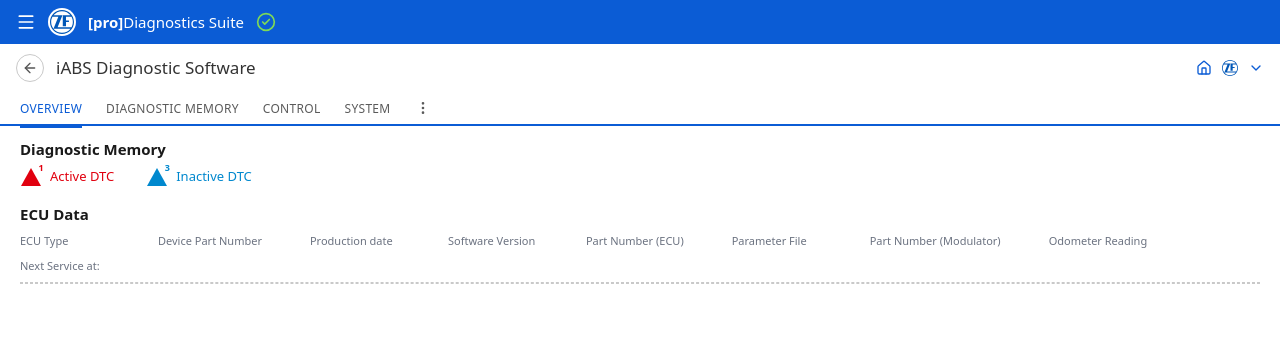
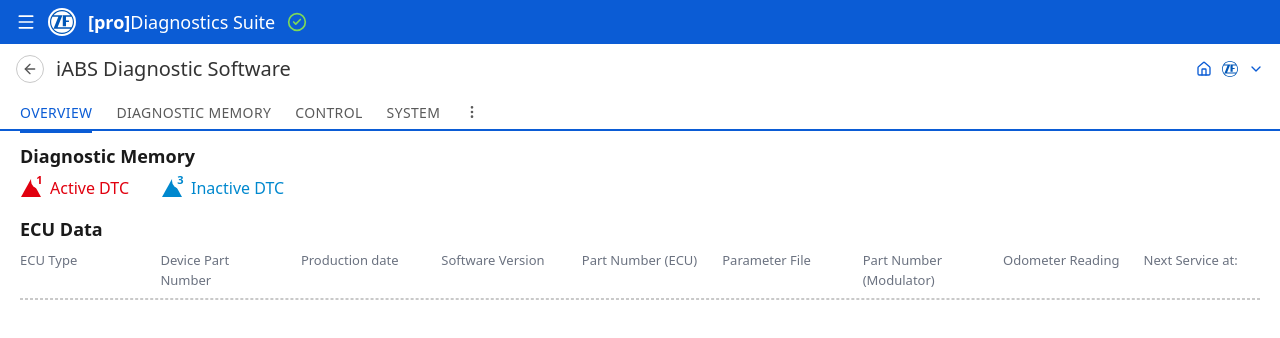
Before and after one commit to Gowtham0792/diagnostic-mockup, a React (Vite) app: page / in a window 1280 px wide. Shown: the top 338 px of the page. Built offline with nearby package versions, Linux system fonts and the light colour scheme.

Commit message:
Bump font sizes ~20%; equal-width ECU Data columns
Co-Authored-By: Claude Sonnet 5 <noreply@anthropic.com>

```diff
--- a/src/pages/DmsOverview.tsx
+++ b/src/pages/DmsOverview.tsx
@@ -26,7 +26,7 @@ export default function DmsOverview() {
         <span className="grid h-7 w-7 place-items-center rounded-full bg-white p-0.5">
           <img src={zfLogo} alt="ZF" className="h-full w-full" />
         </span>
-        <span className="text-[15px]">
+        <span className="text-[18px]">
           <span className="font-semibold">[pro]</span>Diagnostics Suite
         </span>
         <CheckCircle2 className="h-5 w-5 text-[#7ed957]" />
@@ -37,8 +37,8 @@ export default function DmsOverview() {
         <button className="mr-3 grid h-7 w-7 place-items-center rounded-full border border-[#c9c9c9] text-[#555]">
           <ArrowLeft className="h-4 w-4" />
         </button>
-        <h1 className="text-[17px] font-normal text-[#333]">{dms.title}</h1>
-        <button className="ml-auto flex items-center gap-1.5 text-[13px] font-semibold" style={{ color: ZF_BLUE }}>
+        <h1 className="text-[20px] font-normal text-[#333]">{dms.title}</h1>
+        <button className="ml-auto flex items-center gap-1.5 text-[16px] font-semibold" style={{ color: ZF_BLUE }}>
           <Home className="h-4 w-4" />
           <img src={zfLogo} alt="ZF" className="h-4 w-6 object-contain" />
           <ChevronDown className="h-4 w-4" />
@@ -51,7 +51,7 @@ export default function DmsOverview() {
           <button
             key={t}
             onClick={() => setTab(t)}
-            className="relative -mb-0.5 py-2 text-[12px] tracking-wide"
+            className="relative -mb-0.5 py-2 text-[14px] tracking-wide"
             style={{ color: tab === t ? ZF_BLUE : '#5a5a5a' }}
           >
             {t}
@@ -65,18 +65,21 @@ export default function DmsOverview() {
 
       {/* Body */}
       <div className="min-h-0 flex-1 px-5 py-3">
-        <h2 className="text-[15px] font-bold">Diagnostic Memory</h2>
-        <div className="mt-1.5 flex items-center gap-8 text-[13px]">
+        <h2 className="text-[18px] font-bold">Diagnostic Memory</h2>
+        <div className="mt-1.5 flex items-center gap-8 text-[16px]">
           <DtcCounter count={dms.memory.active} color={DTC_RED} label="Active DTC" />
           <DtcCounter count={dms.memory.inactive} color={DTC_BLUE} label="Inactive DTC" />
         </div>
 
-        <h2 className="mt-4 text-[15px] font-bold">ECU Data</h2>
-        <div className="mt-2 flex flex-wrap gap-x-12 gap-y-2 border-b border-dashed border-[#c9c9c9] pb-2">
+        <h2 className="mt-4 text-[18px] font-bold">ECU Data</h2>
+        <div
+          className="mt-2 grid gap-x-6 gap-y-2 border-b border-dashed border-[#c9c9c9] pb-2"
+          style={{ gridTemplateColumns: `repeat(${dms.ecuData.length}, minmax(0, 1fr))` }}
+        >
           {dms.ecuData.map((f) => (
-            <div key={f.label} className="min-w-[90px]">
-              <div className="text-[11px] text-[#6b7280]">{f.label}</div>
-              <div className="text-[13px]">{f.value ?? ' '}</div>
+            <div key={f.label}>
+              <div className="text-[13px] text-[#6b7280]">{f.label}</div>
+              <div className="text-[16px]">{f.value ?? ' '}</div>
             </div>
           ))}
         </div>
@@ -94,7 +97,7 @@ function DtcCounter({ count, color, label }: { count: number; color: string; lab
           <path d="M11 1 21 19 1 19Z" fill={color} />
         </svg>
         <span
-          className="absolute -right-1.5 -top-1.5 grid h-[14px] min-w-[14px] place-items-center rounded-full bg-white px-[3px] text-[9px] font-bold"
+          className="absolute -right-1.5 -top-1.5 grid h-[17px] min-w-[17px] place-items-center rounded-full bg-white px-[3px] text-[11px] font-bold"
           style={{ color }}
         >
           {count}
```
